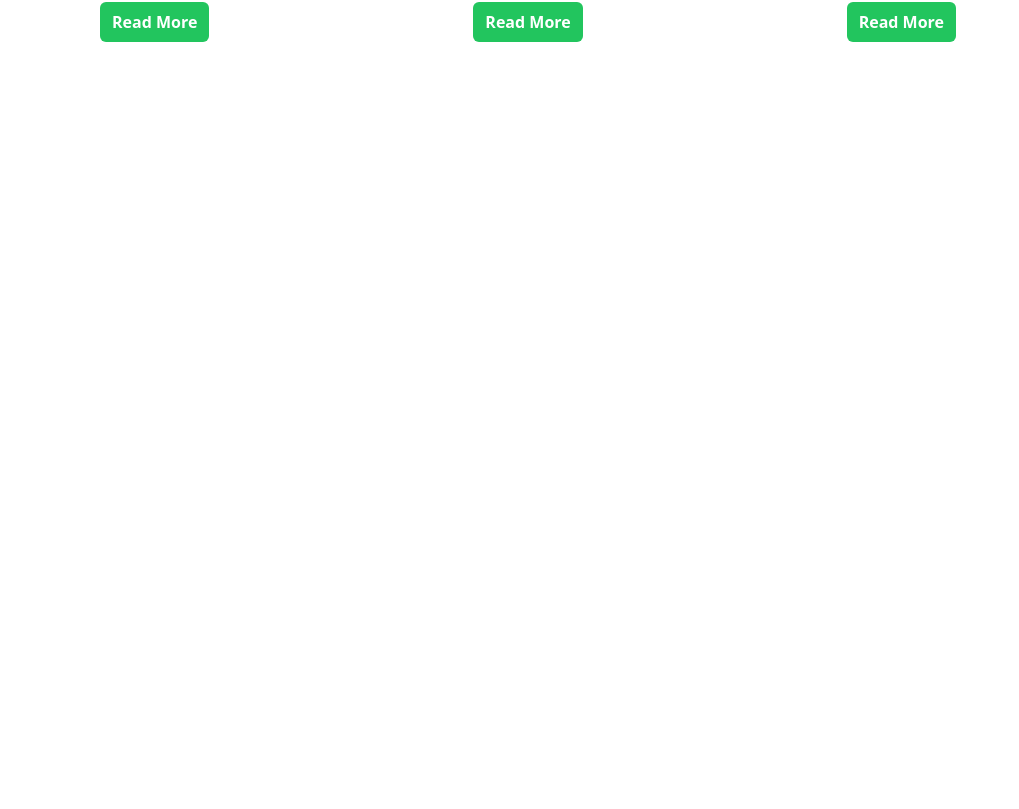
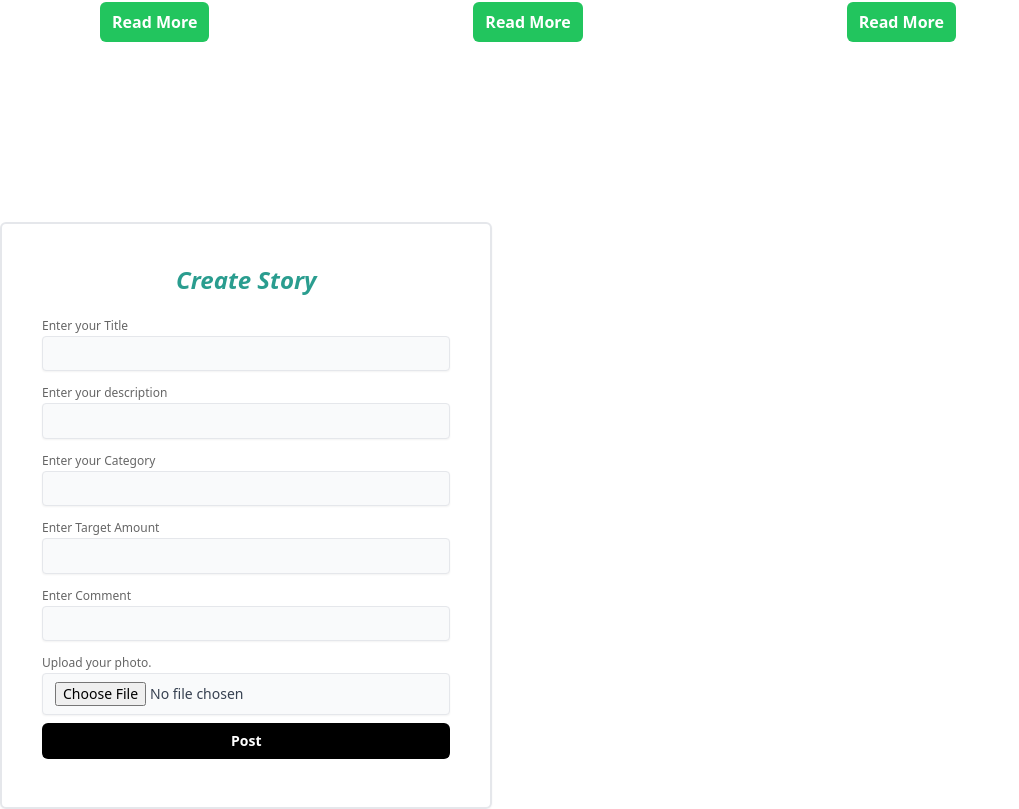
Before and after one commit to debuggers-pu/Fund-Nepal, a React (Create React App) app in the folder client/: page / in a window 1280 px wide. Shown: the part 1023-1832 px from the top of the page, without its empty margins (0-1019 px from the left). Before the commit the page ends 1165 px from the top, so only its background shows below. Built offline with nearby package versions, Linux system fonts and the light colour scheme.

Commit message:
nepal is a great country

```diff
--- a/client/src/components/shared/Inputfield.jsx
+++ b/client/src/components/shared/Inputfield.jsx
@@ -15,6 +15,7 @@ const InputField = ({ onChange, isError, name, type, id, placeholder }) => {
 				type={!type ? "text" : type}
 				// placeholder={placeholder}
 				onChange={onChange}
+				min="1000"
 			/>
 		</div>
 	);
--- a/client/src/pages/AddPost.jsx
+++ b/client/src/pages/AddPost.jsx
@@ -1,59 +1,51 @@
 import React from "react";
-import InputField from "./shared/Inputfield";
+import InputField from "../components/shared/Inputfield";
 import toast from "react-hot-toast";
 
 function AddPost() {
 	return (
-		<div>
-			<div class="w-full max-w-xs">
-				<form class="bg-white shadow-md rounded px-8 pt-6 pb-8 mb-4">
-					<div class="mb-4">
-						<label
-							class="block text-gray-700 text-sm font-bold mb-2"
-							for="username"
-						>
-							Username
-						</label>
-						<input
-							class="shadow appearance-none border rounded w-full py-2 px-3 text-gray-700 leading-tight focus:outline-none focus:shadow-outline"
-							id="username"
-							type="text"
-							placeholder="Username"
-						/>
+		<div className="flex content-">
+			<div className="flex justify-center items-center">
+				<div className="m-auto p-10 mt-20 border-2 shadow-sm rounded-md">
+					<h1 className="font-bold text-2xl mb-4 text-center">
+						<span className="text-primaryColor italic">Create Story</span>
+					</h1>
+					<InputField
+						placeholder={"Enter your Title"}
+						name="title"
+						type="text"
+					/>
+					<InputField
+						placeholder={"Enter your description"}
+						name="description"
+						type="text"
+					/>
+					<InputField
+						placeholder={"Enter your Category"}
+						name="category"
+						type="text"
+					/>
+					<InputField
+						placeholder={"Enter Target Amount"}
+						name="amount"
+						type="number"
+					/>
+					<InputField
+						placeholder={"Enter Comment"}
+						name="comment"
+						type="text"
+						className="block p-4 w-full"
+					/>
+					<InputField
+						placeholder={"Upload your photo."}
+						name="phuto"
+						type="file"
+						id="phuto"
+					/>
+					<div className="text-sm font-bold px-4 py-2 mb-2 rounded-md bg-black text-white text-center hover:opacity-75 cursor-pointer">
+						Post
 					</div>
-					<div class="mb-6">
-						<label
-							class="block text-gray-700 text-sm font-bold mb-2"
-							for="password"
-						>
-							Password
-						</label>
-						<input
-							class="shadow appearance-none border border-red-500 rounded w-full py-2 px-3 text-gray-700 mb-3 leading-tight focus:outline-none focus:shadow-outline"
-							id="password"
-							type="password"
-							placeholder="******************"
-						/>
-						<p class="text-red-500 text-xs italic">Please choose a password.</p>
-					</div>
-					<div class="flex items-center justify-between">
-						<button
-							class="bg-blue-500 hover:bg-blue-700 text-white font-bold py-2 px-4 rounded focus:outline-none focus:shadow-outline"
-							type="button"
-						>
-							Sign In
-						</button>
-						<a
-							class="inline-block align-baseline font-bold text-sm text-blue-500 hover:text-blue-800"
-							href="#"
-						>
-							Forgot Password?
-						</a>
-					</div>
-				</form>
-				<p class="text-center text-gray-500 text-xs">
-					&copy;2020 Acme Corp. All rights reserved.
-				</p>
+				</div>
 			</div>
 		</div>
 	);
--- a/client/src/pages/HomePage.jsx
+++ b/client/src/pages/HomePage.jsx
@@ -1,14 +1,16 @@
-import React from 'react';
-import HeroSection from './HeroSection';
-import Services from './Services';
+import React from "react";
+import AddPost from "./AddPost";
+import HeroSection from "./HeroSection";
+import Services from "./Services";
 
 const HomePage = () => {
-  return (
-    <div>
-      <HeroSection />
-      <Services />
-    </div>
-  )
+	return (
+		<div>
+			<HeroSection />
+			<Services />
+			<AddPost />
+		</div>
+	);
 };
 
 export default HomePage;
```
Lines whose indentation alone changed are shown as unchanged.
